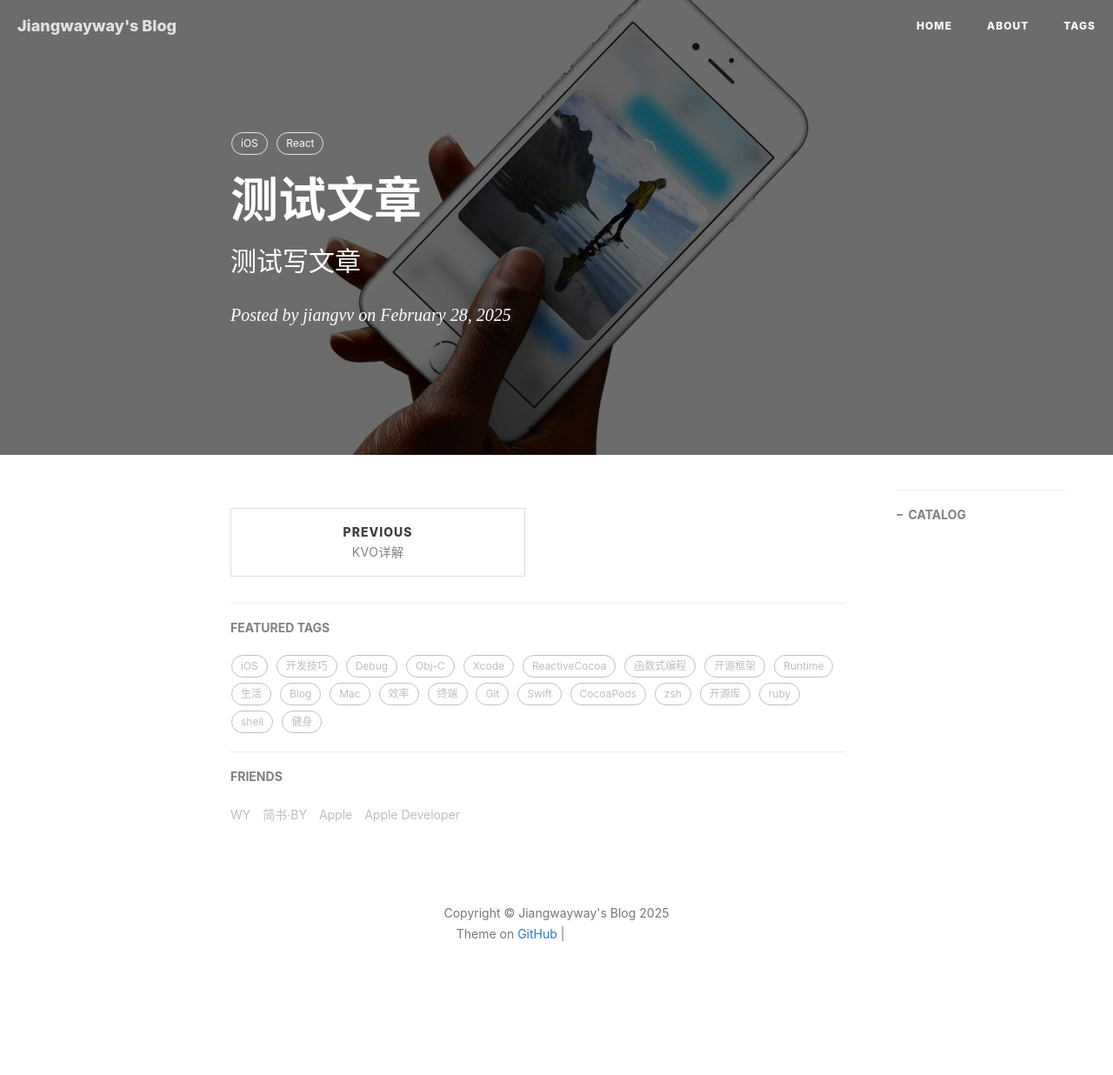
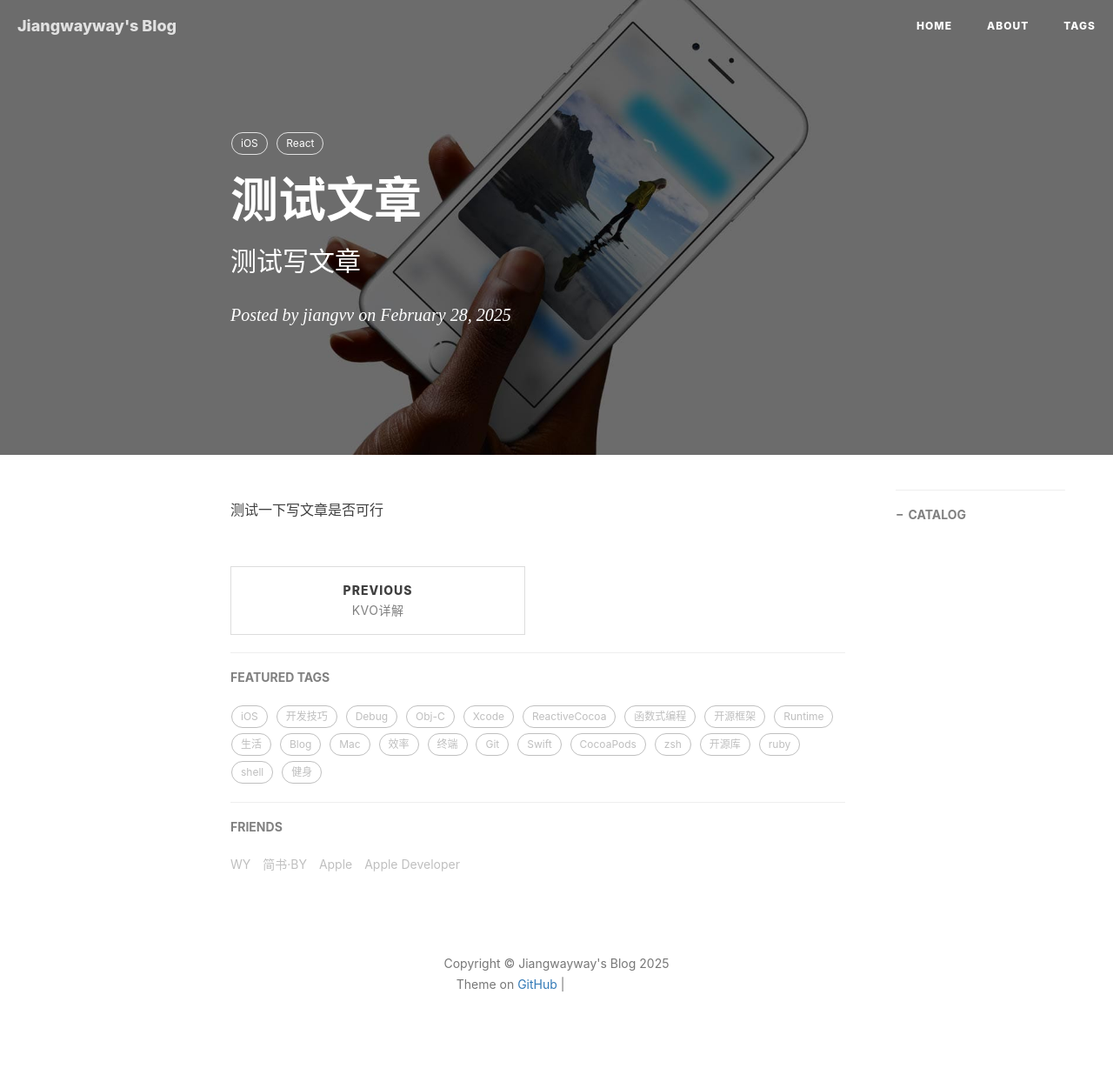
Before and after one commit to jiangwayway/jiangwayway.github.io, a Jekyll site: the page built from _posts/2025-02-28-测试文章.md, in a window 1280 px wide. Shown: the whole page at 87% size. Built offline with Jekyll 4.4.1, drawn with Linux system fonts in a browser that asks for light colours; nearby versions of some CDN libraries; comment, search, counter and statistics services are not loaded; before the commit the page ends 1178 px from its top, so only the background shows below that; grey boxes are pictures that could not be loaded.

Commit message:
修改文件: _posts/2025-02-28-测试文章.md

```diff
--- a/_posts/2025-02-28-测试文章.md
+++ b/_posts/2025-02-28-测试文章.md
@@ -10,3 +10,4 @@ tags:
     - iOS
     - React
 ---
+测试一下写文章是否可行
```
